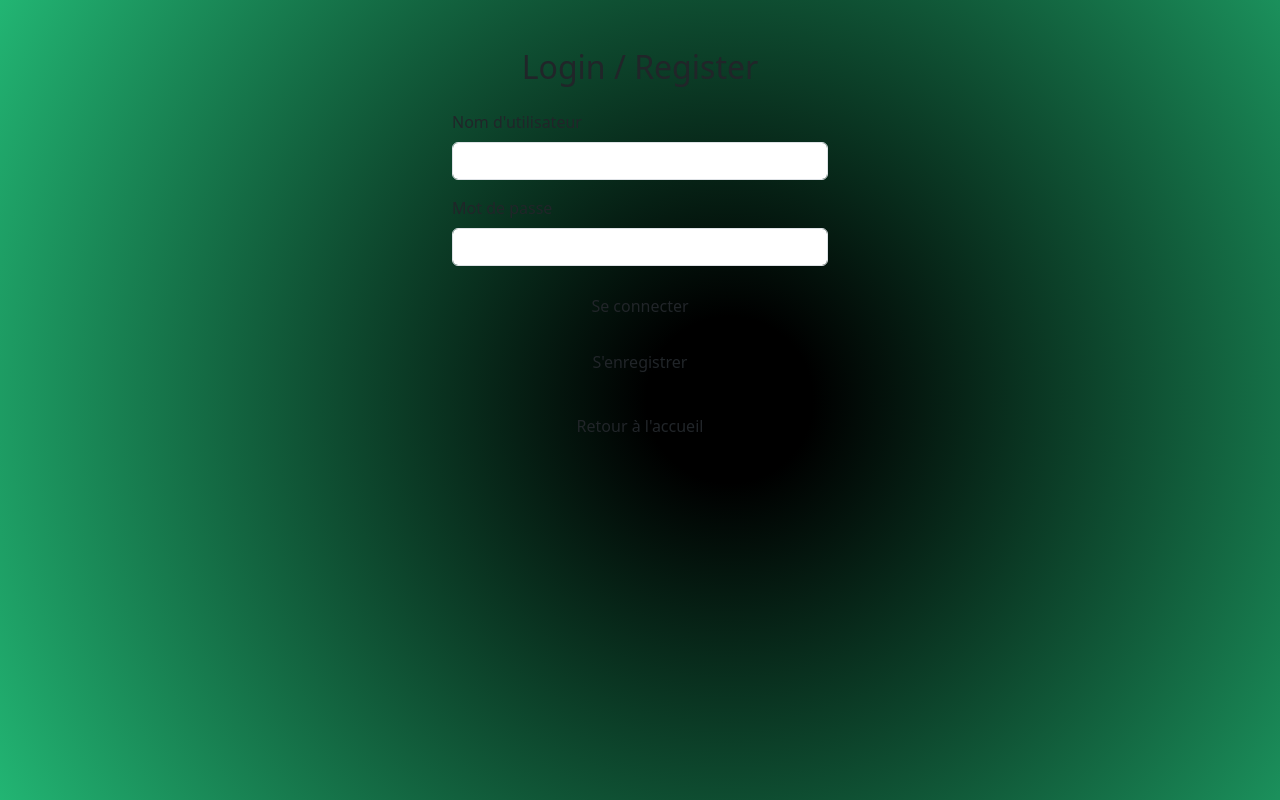
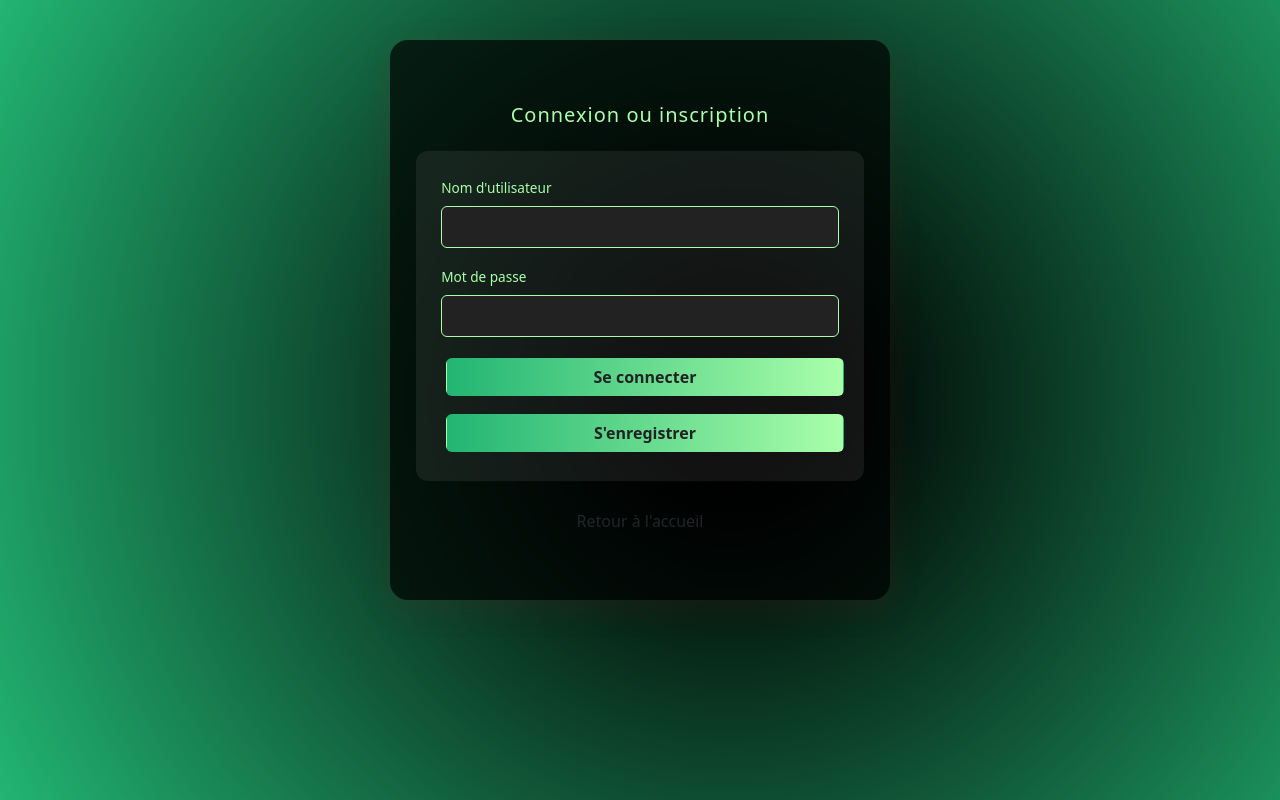
Before and after one commit to EnzoHOU10/BinVision, a Flask app: page /account in a window 1280 px wide. Run offline with Flask 3, Linux system fonts and the light colour scheme.

Commit message:
accountpage

```diff
--- a/static/css/style.css
+++ b/static/css/style.css
@@ -255,7 +255,6 @@ h3 {
   margin: auto;
 }
 
-/* Pour la table responsive */
 .table-responsive {
   max-height: 65vh;
   overflow-y: auto;
@@ -263,3 +262,97 @@ h3 {
   margin-bottom: 0;
   background: transparent;
 }
+
+.account-content {
+  max-height: 70vh;
+  margin: 5vh auto 0 auto;
+  background: rgba(0,0,0,0.7);
+  border-radius: 18px;
+  box-shadow: 0 8px 32px 0 rgba(135, 31, 31, 0.15);
+  padding: 4vh 2vw 3vh 2vw;
+  width: 95vw;
+  max-width: 500px;
+  display: flex;
+  flex-direction: column;
+  justify-content: center;
+}
+.account-avatar {
+  width: 9vh;
+  height: 9vh;
+  min-width: 48px;
+  min-height: 48px;
+  max-width: 90px;
+  max-height: 90px;
+  border-radius: 50%;
+  background: #222;
+  box-shadow: 0 2px 8px #0006;
+  margin-right: 2vw;
+}
+.account-userinfo {
+  font-size: 2.2vh;
+  color: #fff;
+  font-weight: 600;
+}
+.account-role {
+  color: #aaffaa;
+  font-size: 1.7vh;
+}
+.account-box {
+  background: rgba(255,255,255,0.07);
+  border-radius: 1.5vh;
+  padding: 3vh 2vw;
+  margin-bottom: 2.5vh;
+  color: #fff;
+}
+.account-box h4 {
+  color: #aaffaa;
+  font-size: 2vh;
+  margin-bottom: 1.5vh;
+}
+.account-box ul {
+  list-style: none;
+  padding: 0;
+  margin: 0;
+  font-size: 1.7vh;
+}
+.account-btns .btn {
+  width: 100%;
+  font-size: 2vh;
+  padding: 1.2vh 0;
+}
+.account-btns {
+  margin-bottom: 2vh;
+}
+.account-form {
+  background: rgba(255,255,255,0.07);
+  border-radius: 1.5vh;
+  padding: 3vh 2vw;
+}
+.account-form label {
+  color: #aaffaa;
+  font-size: 1.7vh;
+}
+.account-form input {
+  background: #222;
+  color: #fff;
+  border: 1px solid #aaffaa;
+  font-size: 1.7vh;
+  padding: 1.2vh 1vw;
+}
+.account-form .alert-info {
+  background: #222;
+  color: #aaffaa;
+  border: none;
+  border-radius: 1vh;
+  font-size: 1.7vh;
+}
+.account-title {
+  color: #aaffaa;
+  letter-spacing: 1px;
+  font-size: 2.5vh;
+}
+.account-back {
+  width: 80%;
+  font-size: 2vh;
+  padding: 1.2vh 0;
+}
--- a/templates/account.html
+++ b/templates/account.html
@@ -4,33 +4,36 @@
     <meta charset="UTF-8" />
     <title>BinVision - Account</title>
     <link rel="stylesheet" href="../static/css/style.css" />
-    <link
-      href="https://cdn.jsdelivr.net/npm/bootstrap@5.3.3/dist/css/bootstrap.min.css"
-      rel="stylesheet"
-    />
+    <link href="https://cdn.jsdelivr.net/npm/bootstrap@5.3.3/dist/css/bootstrap.min.css" rel="stylesheet" />
   </head>
   <body>
-    <div class="container mt-5" style="max-width: 400px">
+    <div class="account-content">
       {% if user %}
-      <h2 class="mb-4 text-center">Mon compte</h2>
-      <div class="card mb-3">
-        <div class="card-body">
-          <p><strong>Nom d'utilisateur :</strong> {{ user.username }}</p>
-          <p>
-            <strong>Rôle :</strong> {{ user.role if user.role else "Utilisateur"
-            }}
-          </p>
+      <h2 class="mb-4 text-center account-title">Bienvenue, {{ user.username }} !</h2>
+      <div style="display:flex; align-items:center; justify-content:center; margin-bottom:24px;">
+        <img src="../static/icons/cleaner.png" alt="avatar" class="account-avatar">
+        <div>
+          <div class="account-userinfo">{{ user.username }}</div>
+          <div class="account-role">Rôle : <span style="font-weight:500;">{{ user.role if user.role else 'Utilisateur' }}</span></div>
         </div>
       </div>
-      <div class="d-grid gap-2">
+      <div class="account-box">
+        <h4>Infos du compte</h4>
+        <ul>
+          <li><b>Date de connexion :</b> {{ user.last_login if user.last_login else 'Non disponible' }}</li>
+          <li><b>Email :</b> <span style="color:#aaf;">à compléter</span></li>
+          <li><b>Images uploadées :</b> <span style="color:#aaf;">à compléter</span></li>
+        </ul>
+      </div>
+      <div class="d-grid gap-2 account-btns">
         <a href="/logout" class="btn btn-danger">Se déconnecter</a>
       </div>
       <div class="text-center mt-3">
-        <a href="/" class="btn">Retour à l'accueil</a>
+        <a href="/" class="btn account-back">Retour à l'accueil</a>
       </div>
       {% else %}
-      <h2 class="mb-4 text-center">Login / Register</h2>
-      <form method="POST" action="/account">
+      <h2 class="mb-4 text-center account-title">Connexion ou inscription</h2>
+      <form method="POST" action="/account" class="account-form">
         <div class="mb-3">
           <label for="username" class="form-label">Nom d'utilisateur</label>
           <input
@@ -55,12 +58,8 @@
         <div class="alert alert-info text-center">{{ message }}</div>
         {% endif %}
         <div class="d-grid gap-2">
-          <button type="submit" name="action" value="login" class="btn">
-            Se connecter
-          </button>
-          <button type="submit" name="action" value="register" class="btn">
-            S'enregistrer
-          </button>
+          <button type="submit" name="action" value="login" class="btn" style="width:100%; background:linear-gradient(90deg,#22b573,#aaffaa); color:#222; font-weight:600;">Se connecter</button>
+          <button type="submit" name="action" value="register" class="btn" style="width:100%; background:linear-gradient(90deg,#22b573,#aaffaa); color:#222; font-weight:600;">S'enregistrer</button>
         </div>
       </form>
       <div class="text-center mt-3">
```
